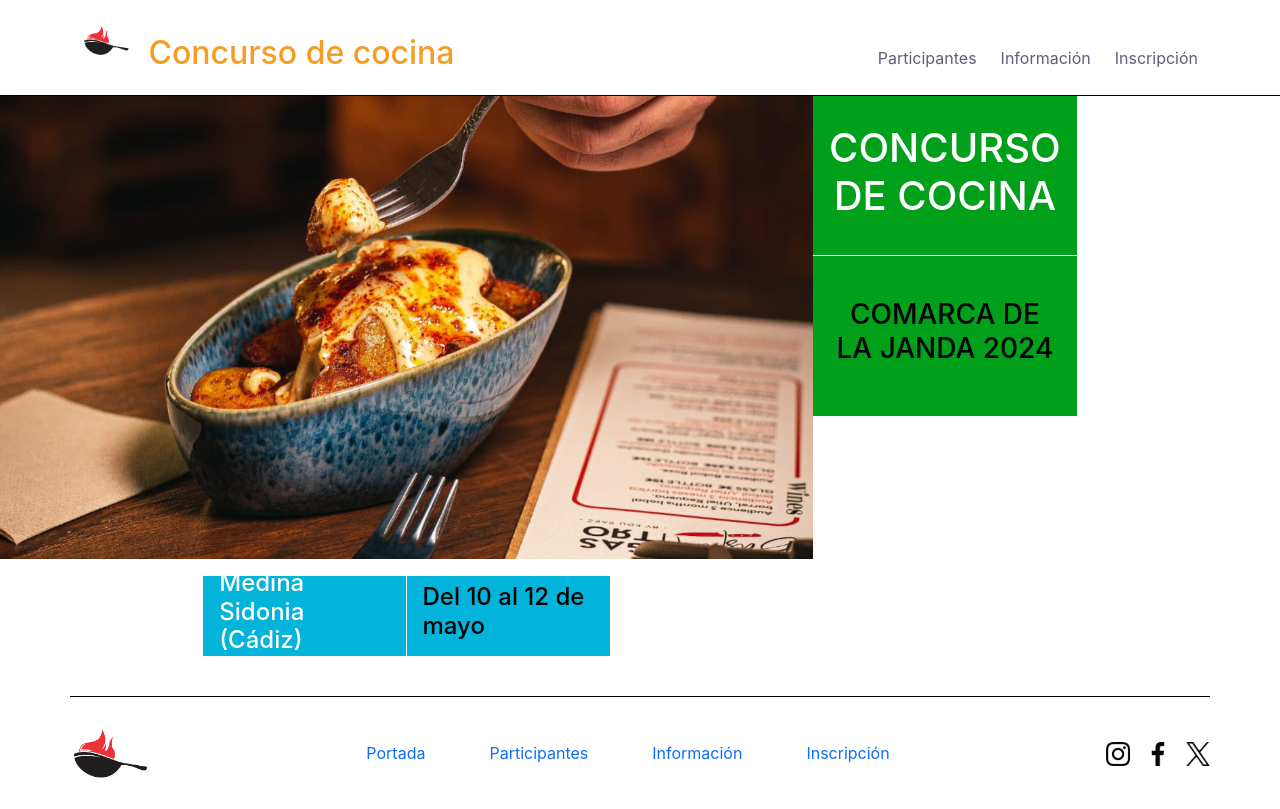
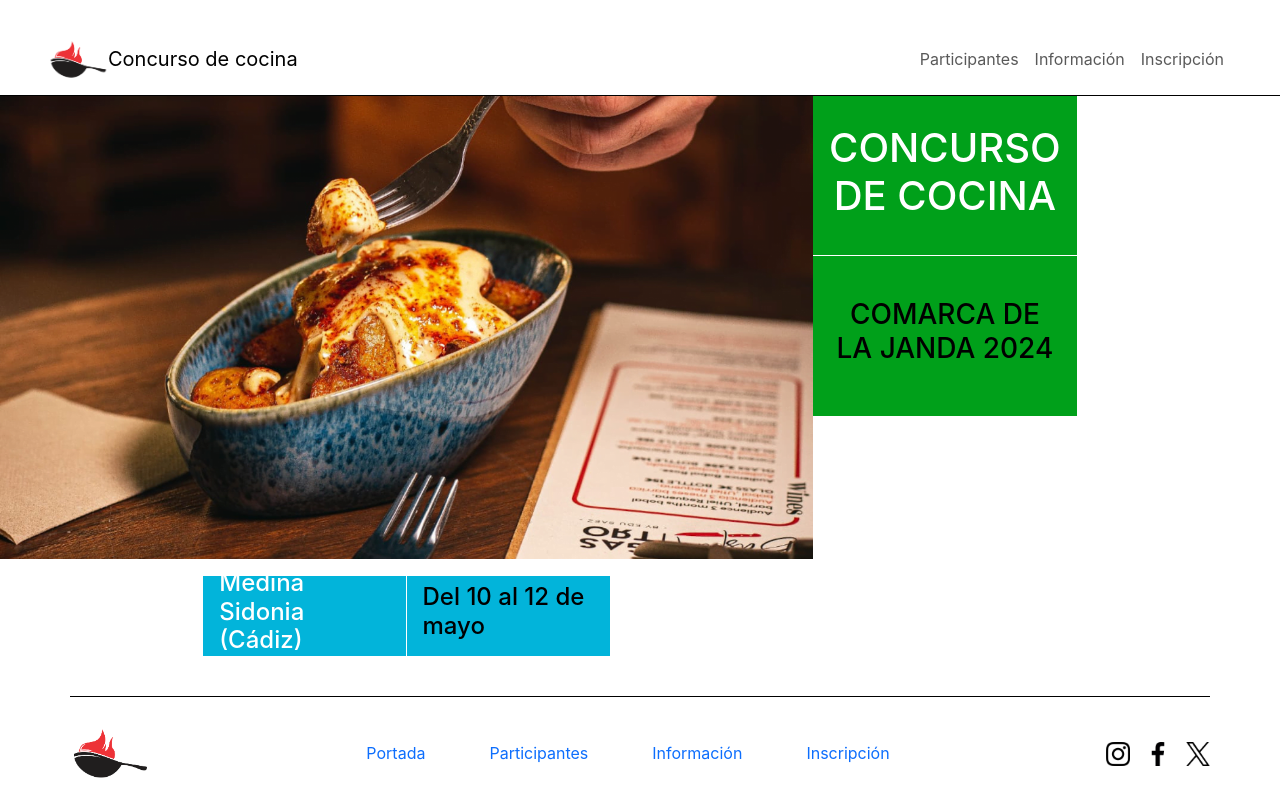
Before and after one commit to sforjab/html_css2_pec2, a website built with Parcel: page src/index.html in a window 1280 px wide. Built offline with nearby package versions, Linux system fonts and the light colour scheme.

Commit message:
Modificación de header para componente navbar

```diff
--- a/src/assets/styles/layouts/_home.scss
+++ b/src/assets/styles/layouts/_home.scss
@@ -38,7 +38,7 @@
   }
 }
 
-.uoc-container {
+/* .uoc-container {
   max-width: 800px;
   margin: auto;
   padding: 2rem;
@@ -47,7 +47,7 @@
   background-color: #fff;
   box-shadow: 0 4px 6px -1px rgba(0, 0, 0, 0.1),
     0 2px 4px -1px rgba(0, 0, 0, 0.06);
-}
+} */
 
 .html__list, .header__list {
   padding: 0;
@@ -56,6 +56,20 @@
 }
 
 /* Contenedores */
+.navbar {
+  margin: 0 3rem;
+}
+
+.navbar-brand {
+  display: flex;
+  align-items: center;
+}
+
+.navbar-expand-lg .navbar-collapse {
+  justify-content: end;
+}
+
+
 .header {
   border-bottom: 1px solid black;
   margin-top: 1rem;
--- a/src/views/header.html
+++ b/src/views/header.html
@@ -1,20 +1,44 @@
 <!-- Cabecera -->
 <header class="header">
-    <div class="container header__container">
+    <!-- <div class="container header__container">
         <div class="header__logo">
             <a href="/src/index.html" class="header__link">
                 <h1 class="banner header__banner">
                     <span class="banner__highlight">Concurso de cocina</span>
                 </h1>
             </a>
-        </div>
+        </div> -->
         <!-- Menú -->
-        <nav class="header__nav">
+        <!-- <nav class="header__nav">
             <ul class="header__list">
               <li class="header__item"><a class="header__link" href="/src/participantes.html">Participantes</a></li>
               <li class="header__item"><a class="header__link" href="/src/informacion.html">Información</a></li>
               <li class="header__item"><a class="header__link" href="/src/inscripcion.html">Inscripción</a></li>
             </ul>
         </nav>
-    </div>
+    </div> -->
+    <nav class="navbar navbar-expand-lg">
+        <a class="navbar-brand" href="./index.html">
+          <img src="./assets/images/logo.png" width="60" height="60" class="d-inline-block align-top" alt="Logo">
+          Concurso de cocina
+        </a>
+        <button class="navbar-toggler" type="button" data-toggle="collapse" data-target="#navbarSupportedContent" aria-controls="navbarSupportedContent" aria-expanded="false" aria-label="Toggle navigation">
+          <span class="navbar-toggler-icon"></span>
+        </button>
+
+        <div class="collapse navbar-collapse" id="navbarSupportedContent">
+          <ul class="navbar-nav ml-auto">
+            <li class="nav-item active">
+              <a class="nav-link" href="./participantes.html">Participantes</a>
+            </li>
+            <li class="nav-item">
+              <a class="nav-link" href="./informacion.html">Información</a>
+            </li>
+            <li class="nav-item">
+              <a class="nav-link" href="./inscripcion.html">Inscripción</a>
+            </li>
+          </ul>
+        </div>
+      </nav>
+
 </header>
```
